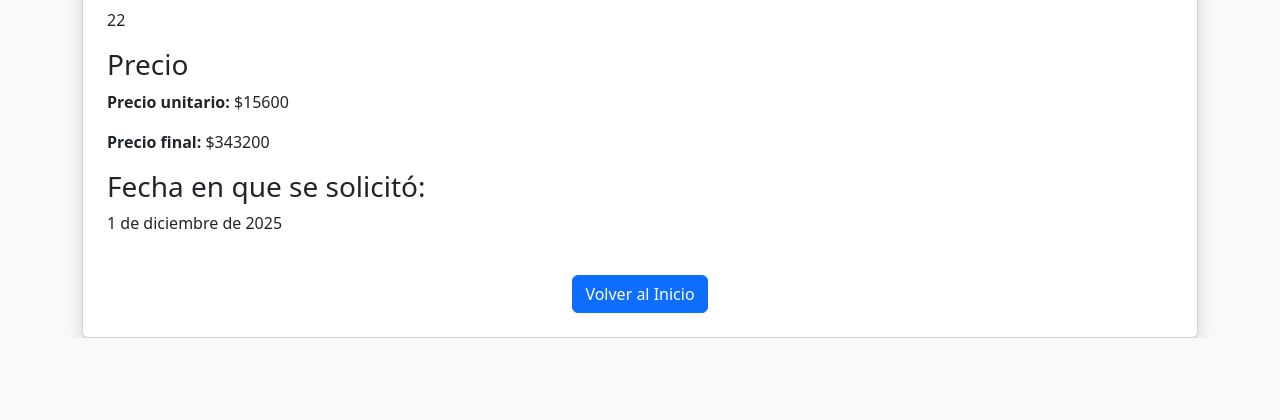
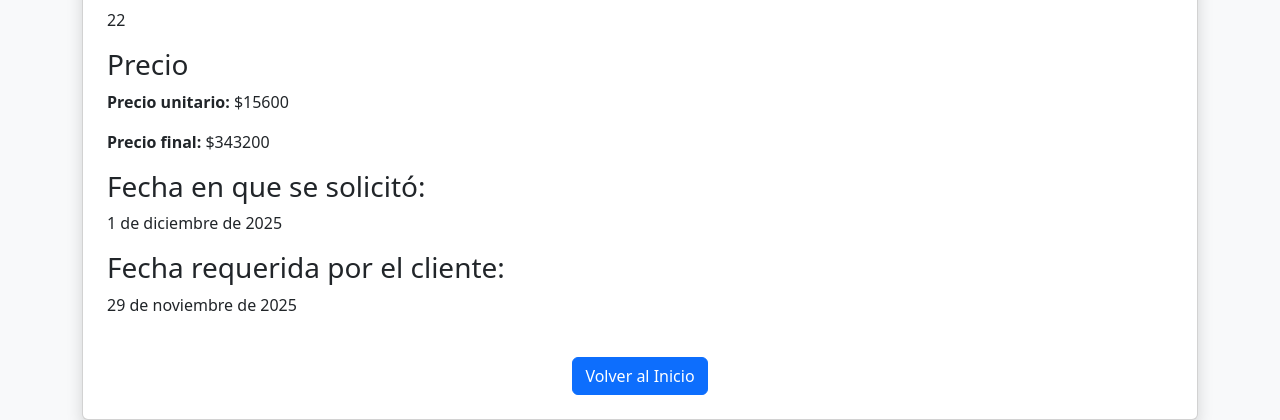
Before and after one commit to Joaquin-3/Prueba, a Django app: page /seguimiento/26207d50affd/ in a window 1280 px wide. Shown: the part 597-1017 px from the top of the page. Before the commit the page ends 935 px from the top, so only its background shows below. Run offline with Django 5.2, Linux system fonts and the light colour scheme; data comes from the database, SQL or seed files in the repository; both versions use the stored data as it was after the commit.

Commit message:
deploy funcionando y seguimiento
arreglo final por fin del deploy y un pequeño arreglo a seguimiento a la fecha de entrega

```diff
--- a/mainApp/views.py
+++ b/mainApp/views.py
@@ -115,21 +115,18 @@ class PedidoFiltroAPI(APIView):
         estados = request.data.get('estados')
         limite = request.data.get('limite')
 
-        # 🔹 Filtrar por fechas
         if fecha_inicio and fecha_fin:
             pedidos = pedidos.filter(
                 fecha_pedido__gte=fecha_inicio,
                 fecha_pedido__lte=fecha_fin
             )
 
-        # 🔹 Filtrar por estados
         if estados:
             if isinstance(estados, list):
                 pedidos = pedidos.filter(estado__in=estados)
             else:
                 pedidos = pedidos.filter(estado=estados)
 
-        # 🔹 Limitar resultados
         if limite:
             try:
                 pedidos = pedidos[:int(limite)]
--- a/templates/seguimiento.html
+++ b/templates/seguimiento.html
@@ -36,9 +36,9 @@
         <h3>Fecha en que se solicitó:</h3>
         <p>{{ pedido.fecha_pedido }}</p>
 
-        {% if pedido.fecha_necesitado %}
+        {% if pedido.fecha_entrega_requerida %}
         <h3>Fecha requerida por el cliente:</h3>
-        <p>{{ pedido.fecha_necesitado }}</p>
+        <p>{{ pedido.fecha_entrega_requerida }}</p>
         {% endif %}
 
         {% if pedido.imagen %}
```
Also changed, not shown: db.sqlite3.
